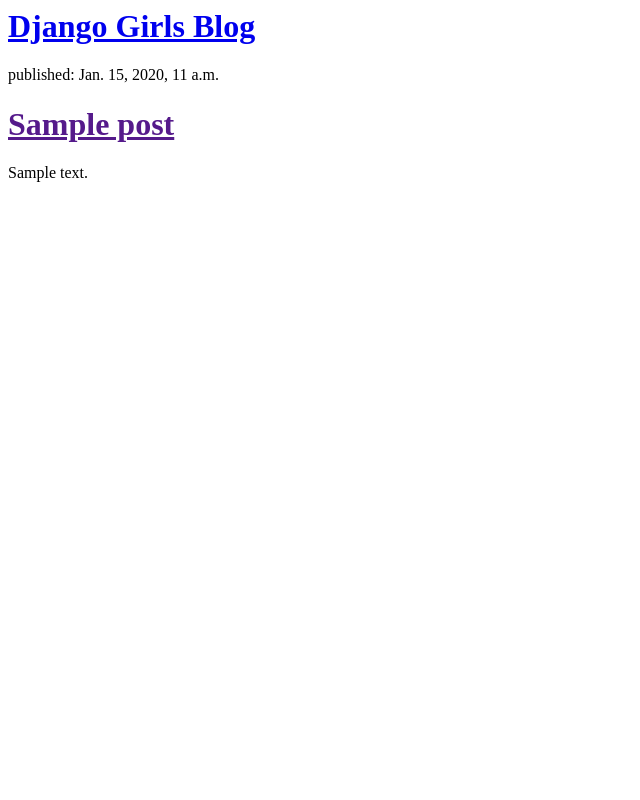
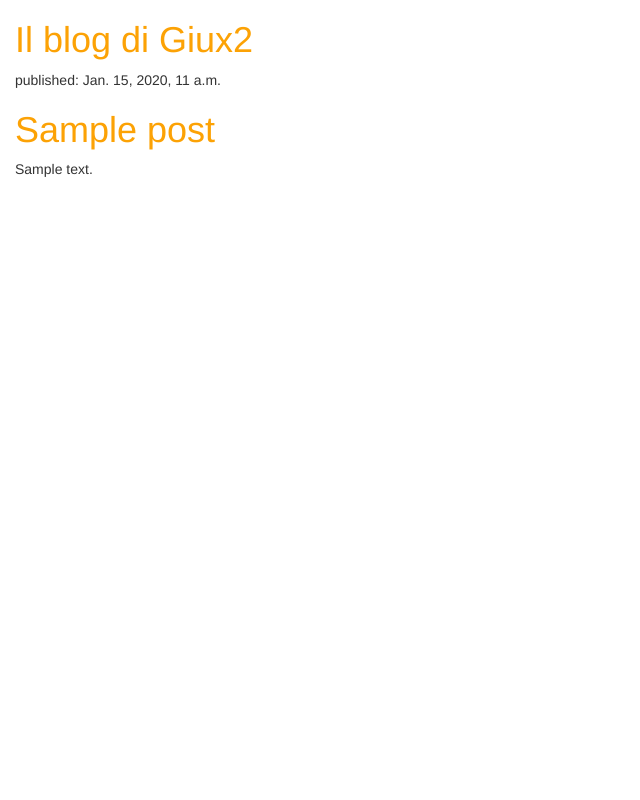
Before and after one commit to Giux2/my-first-blog, a Django app: template blog/templates/blog/post_list.html in a window 1280 px wide. Shown: the whole page, without its empty margins (0-640 px from the left). Run offline with Django 3.2, Linux system fonts and the light colour scheme; the template is opened without the code that fills it: values that come from a table or form of the project are taken from there, others are empty; tables that the repository leaves empty hold one stand-in row (values such as "Sample post"); some libraries are stand-ins or nearby versions.

Commit message:
aggiunto gli stili css

```diff
--- /dev/null
+++ b/blog/static/css/blog.css
@@ -0,0 +1,7 @@
+body{
+padding-left: 15px;
+}
+
+h1 a {
+    color: #FCA205;
+}
--- a/blog/templates/blog/post_list.html
+++ b/blog/templates/blog/post_list.html
@@ -1,10 +1,14 @@
+{% load staticfiles %}
 <html>
     <head>
-        <title>Django Girls blog</title>
+<link rel="stylesheet" href="//maxcdn.bootstrapcdn.com/bootstrap/3.2.0/css/bootstrap.min.css">
+<link rel="stylesheet" href="//maxcdn.bootstrapcdn.com/bootstrap/3.2.0/css/bootstrap-theme.min.css">
+<link rel="stylesheet" href="{% static 'css/blog.css' %}">
+<title>Il lbog di Giux2</title>
     </head>
     <body>
 <div>
-    <h1><a href="/">Django Girls Blog</a></h1>
+    <h1><a href="/">Il blog di Giux2</a></h1>
 </div>
 
 {% for post in posts %}
```
